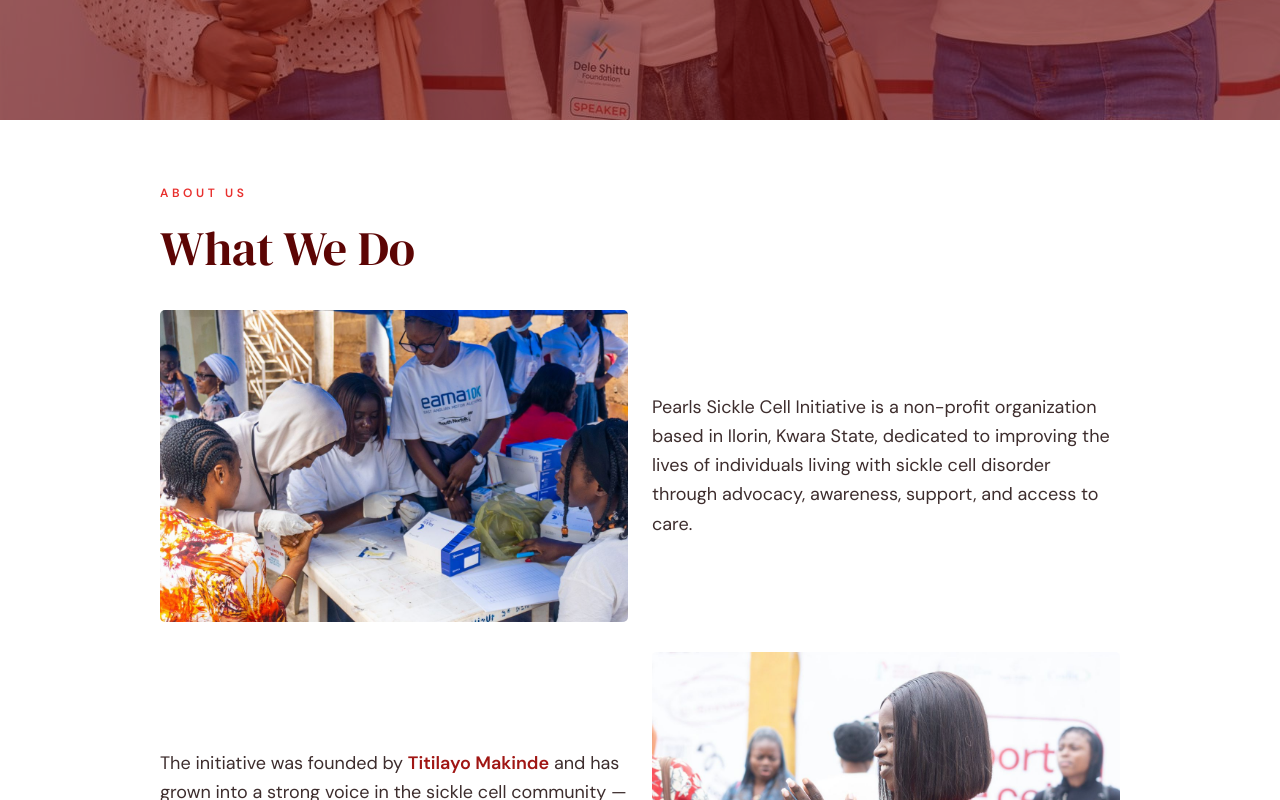
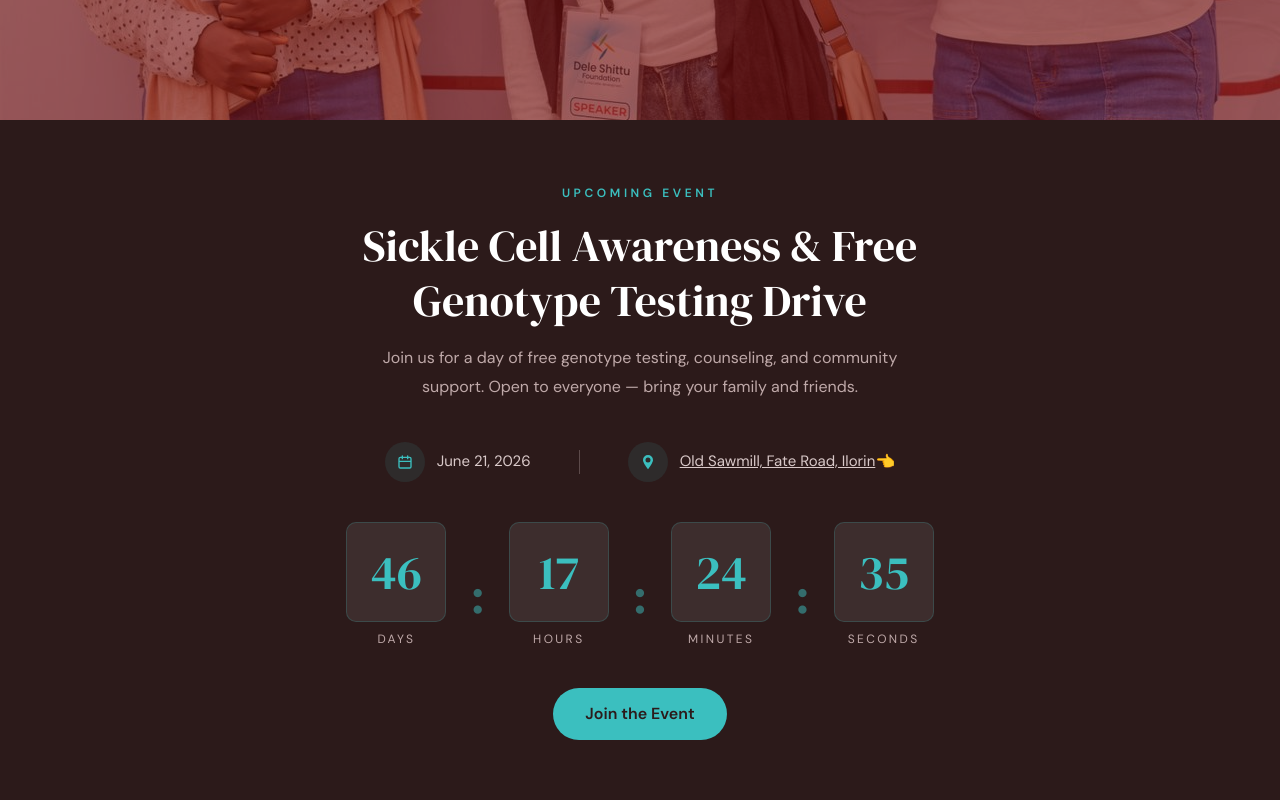
Before and after one commit to Isaacjosh23/pearls-sickle-cell, a Next.js app: page / in a window 1280 px wide. Shown: the part 680-1480 px from the top of the page. Built offline with nearby package versions, Linux system fonts and the light colour scheme.

Commit message:
event section

```diff
--- a/src/app/page.tsx
+++ b/src/app/page.tsx
@@ -3,11 +3,14 @@ import AboutFounder from "@/components/about-founder";
 import ContactUs from "@/components/ContactUs";
 import Hero from "@/components/Hero";
 import Footer from "@/components/Footer";
+import UpcomingEvent from "@/components/event";
 
 export default function Home() {
   return (
     <main className="flex flex-col flex-1">
       <Hero />
+
+      <UpcomingEvent />
 
       <AboutUs />
 
--- a/src/components/about-us/components/Achievements.tsx
+++ b/src/components/about-us/components/Achievements.tsx
@@ -14,7 +14,7 @@ function Achievements() {
           "Fostered a sickle cell support community in Ilorin & beyond.",
         ].map((item) => (
           <div key={item} className="flex items-center gap-[1.6rem]">
-            <CheckIcon className="size-16 text-success p-2.5 rounded-full shrink-0" />
+            <CheckIcon className="size-16 text-teal-400 p-2.5 rounded-full shrink-0" />
             <p className="font-body text-neutral-800 text-[1.6rem] md:text-[1.8rem] leading-relaxed">
               {item}
             </p>
--- /dev/null
+++ b/src/components/event/components/CountdownUnit.tsx
@@ -0,0 +1,23 @@
+"use client";
+
+interface CountdownUnitProps {
+  value: number;
+  label: string;
+}
+
+function CountdownUnit({ value, label }: CountdownUnitProps) {
+  return (
+    <div className="flex flex-col items-center gap-[0.8rem]">
+      <div className="w-32 h-32 md:w-40 md:h-40 rounded-2xl bg-neutral-800 border border-teal-400/20 flex items-center justify-center">
+        <span className="font-display text-[3.6rem] md:text-[4.8rem] text-teal-400 leading-none">
+          {String(value).padStart(2, "0")}
+        </span>
+      </div>
+      <span className="font-body text-[1.1rem] md:text-[1.2rem] tracking-[0.2em] uppercase text-neutral-400">
+        {label}
+      </span>
+    </div>
+  );
+}
+
+export default CountdownUnit;
--- /dev/null
+++ b/src/components/event/components/EventCTA.tsx
@@ -0,0 +1,18 @@
+"use client";
+
+const GOOGLE_FORM_URL = "https://forms.google.com";
+
+function EventCTA() {
+  return (
+    <a
+      href={GOOGLE_FORM_URL}
+      target="_blank"
+      rel="noopener noreferrer"
+      className="font-body font-semibold text-[1.5rem] md:text-[1.6rem] bg-teal-400 text-neutral-900 px-[3.2rem] py-[1.4rem] rounded-full hover:bg-teal-300 transition-colors duration-300"
+    >
+      Join the Event
+    </a>
+  );
+}
+
+export default EventCTA;
--- /dev/null
+++ b/src/components/event/components/EventCountDown.tsx
@@ -0,0 +1,71 @@
+"use client";
+
+import { useEffect, useState } from "react";
+import CountdownUnit from "./CountdownUnit";
+import calculateTimeLeft from "./calculateTime";
+
+export const EVENT_DATE = new Date("2026-06-21T09:00:00");
+
+export interface TimeLeft {
+  days: number;
+  hours: number;
+  minutes: number;
+  seconds: number;
+}
+
+function EventCountDown() {
+  const [timeLeft, setTimeLeft] = useState<TimeLeft>(calculateTimeLeft());
+  const [eventPassed, setEventPassed] = useState(false);
+
+  useEffect(() => {
+    const timer = setInterval(() => {
+      const remaining = calculateTimeLeft();
+      setTimeLeft(remaining);
+
+      if (
+        remaining.days === 0 &&
+        remaining.hours === 0 &&
+        remaining.minutes === 0 &&
+        remaining.seconds === 0
+      ) {
+        setEventPassed(true);
+        clearInterval(timer);
+      }
+    }, 1000);
+
+    return () => clearInterval(timer);
+  }, []);
+
+  return (
+    <div>
+      {eventPassed ? (
+        <div className="flex flex-col items-center gap-[1.6rem]">
+          <p className="font-display text-[2.8rem] text-teal-400">
+            The event is happening now!
+          </p>
+          <p className="font-body text-[1.6rem] text-neutral-400">
+            See you there. 🎉
+          </p>
+        </div>
+      ) : (
+        <div className="flex items-end gap-[1.6rem] md:gap-[2.4rem]">
+          <CountdownUnit value={timeLeft.days} label="Days" />
+          <span className="font-display text-[3.6rem] md:text-[4.8rem] text-teal-400/50 mb-[2.8rem] leading-none">
+            :
+          </span>
+          <CountdownUnit value={timeLeft.hours} label="Hours" />
+          <span className="font-display text-[3.6rem] md:text-[4.8rem] text-teal-400/50 mb-[2.8rem] leading-none">
+            :
+          </span>
+          <CountdownUnit value={timeLeft.minutes} label="Minutes" />
+          <span className="font-display text-[3.6rem] md:text-[4.8rem] text-teal-400/50 mb-[2.8rem] leading-none">
+            :
+          </span>
+          <CountdownUnit value={timeLeft.seconds} label="Seconds" />
+        </div>
+      )}
+    </div>
+  );
+}
+
+export default EventCountDown;
--- /dev/null
+++ b/src/components/event/components/EventDetails.tsx
@@ -0,0 +1,40 @@
+"use client";
+
+import CalenderIcon from "@/components/ui/icons/calender";
+import LocationIcon from "@/components/ui/icons/location";
+
+function EventDetails() {
+  return (
+    <div className="flex flex-col sm:flex-row items-center gap-[2.4rem] sm:gap-[4.8rem]">
+      <div className="flex items-center gap-[1.2rem]">
+        <div className="w-16 h-16 rounded-full bg-teal-400/10 flex items-center justify-center">
+          <CalenderIcon className="text-teal-400" />
+        </div>
+        <span className="font-body text-[1.5rem] text-neutral-300">
+          June 21, 2026
+        </span>
+      </div>
+
+      <div className="hidden sm:block w-[0.1rem] h-[2.4rem] bg-neutral-700" />
+
+      <div className="flex items-center gap-[1.2rem]">
+        <div className="w-16 h-16 rounded-full bg-teal-400/10 flex items-center justify-center">
+          <LocationIcon className="text-teal-400" />
+        </div>
+        <div className="flex items-center">
+          <a
+            className="font-body text-[1.5rem] text-neutral-300 underline hover:no-underline"
+            href="https://maps.app.goo.gl/CAVucvoRy4obfyMx5"
+            target="_blank"
+            rel="noopener noreferrer"
+          >
+            Old Sawmill, Fate Road, Ilorin
+          </a>
+          <span>👈</span>
+        </div>
+      </div>
+    </div>
+  );
+}
+
+export default EventDetails;
--- /dev/null
+++ b/src/components/event/components/EventTopLabel.tsx
@@ -0,0 +1,20 @@
+"use client";
+
+function EventTopLabel() {
+  return (
+    <div className="flex flex-col items-center gap-[1.6rem]">
+      <p className="font-body text-[1.2rem] tracking-[0.3em] uppercase font-semibold text-teal-400">
+        Upcoming Event
+      </p>
+      <h2 className="font-display text-[3.2rem] md:text-[4.4rem] leading-tight text-white max-w-5xl">
+        Sickle Cell Awareness & Free Genotype Testing Drive
+      </h2>
+      <p className="font-body text-[1.5rem] md:text-[1.6rem] text-neutral-400 leading-[1.8] max-w-4xl">
+        Join us for a day of free genotype testing, counseling, and community
+        support. Open to everyone — bring your family and friends.
+      </p>
+    </div>
+  );
+}
+
+export default EventTopLabel;
--- /dev/null
+++ b/src/components/event/components/calculateTime.ts
@@ -0,0 +1,18 @@
+import { EVENT_DATE, TimeLeft } from "./EventCountDown";
+
+function calculateTimeLeft(): TimeLeft {
+  const difference = EVENT_DATE.getTime() - new Date().getTime();
+
+  if (difference <= 0) {
+    return { days: 0, hours: 0, minutes: 0, seconds: 0 };
+  }
+
+  return {
+    days: Math.floor(difference / (1000 * 60 * 60 * 24)),
+    hours: Math.floor((difference / (1000 * 60 * 60)) % 24),
+    minutes: Math.floor((difference / (1000 * 60)) % 60),
+    seconds: Math.floor((difference / 1000) % 60),
+  };
+}
+
+export default calculateTimeLeft;
--- /dev/null
+++ b/src/components/event/index.tsx
@@ -0,0 +1,25 @@
+import EventCountdown from "./components/EventCountDown";
+import EventCTA from "./components/EventCTA";
+import EventDetails from "./components/EventDetails";
+import EventTopLabel from "./components/EventTopLabel";
+
+function UpcomingEvent() {
+  return (
+    <section
+      id="event"
+      className="py-[6.4rem] px-[2.4rem] md:px-[4.8rem] bg-neutral-900"
+    >
+      <div className="max-w-384 mx-auto flex flex-col items-center text-center gap-16">
+        <EventTopLabel />
+
+        <EventDetails />
+
+        <EventCountdown />
+
+        <EventCTA />
+      </div>
+    </section>
+  );
+}
+
+export default UpcomingEvent;
--- a/src/components/ui/icons/_types.ts
+++ b/src/components/ui/icons/_types.ts
@@ -4,6 +4,7 @@ export interface IconProps {
 
 export const Icons = {
   Announce: "announce",
+  Calender: "calender",
   Call: "call",
   Care: "care",
   Check: "check",
--- /dev/null
+++ b/src/components/ui/icons/calender/index.tsx
@@ -0,0 +1,21 @@
+import { IconProps } from "../_types";
+
+function CalenderIcon({ className }: IconProps) {
+  return (
+    <svg
+      xmlns="http://www.w3.org/2000/svg"
+      width="1em"
+      height="1em"
+      viewBox="0 0 24 24"
+      className={className}
+    >
+      <path d="M0 0h24v24H0z" fill="none" />
+      <path
+        fill="currentColor"
+        d="M19 4h-2V3a1 1 0 0 0-2 0v1H9V3a1 1 0 0 0-2 0v1H5a3 3 0 0 0-3 3v12a3 3 0 0 0 3 3h14a3 3 0 0 0 3-3V7a3 3 0 0 0-3-3m1 15a1 1 0 0 1-1 1H5a1 1 0 0 1-1-1v-7h16Zm0-9H4V7a1 1 0 0 1 1-1h2v1a1 1 0 0 0 2 0V6h6v1a1 1 0 0 0 2 0V6h2a1 1 0 0 1 1 1Z"
+      />
+    </svg>
+  );
+}
+
+export default CalenderIcon;
--- a/src/components/ui/icons/index.tsx
+++ b/src/components/ui/icons/index.tsx
@@ -1,5 +1,6 @@
 import { IconProps, Icons } from "./_types";
 import AnnounceIcon from "./announce";
+import CalenderIcon from "./calender";
 import CallIcon from "./call";
 import CareIcon from "./care";
 import CheckIcon from "./check";
@@ -25,6 +26,9 @@ export function Icon({ type, className }: Props) {
   switch (type) {
     case Icons.Announce:
       return <AnnounceIcon {...props} />;
+
+    case Icons.Calender:
+      return <CalenderIcon {...props} />;
 
     case Icons.Call:
       return <CallIcon {...props} />;
```
